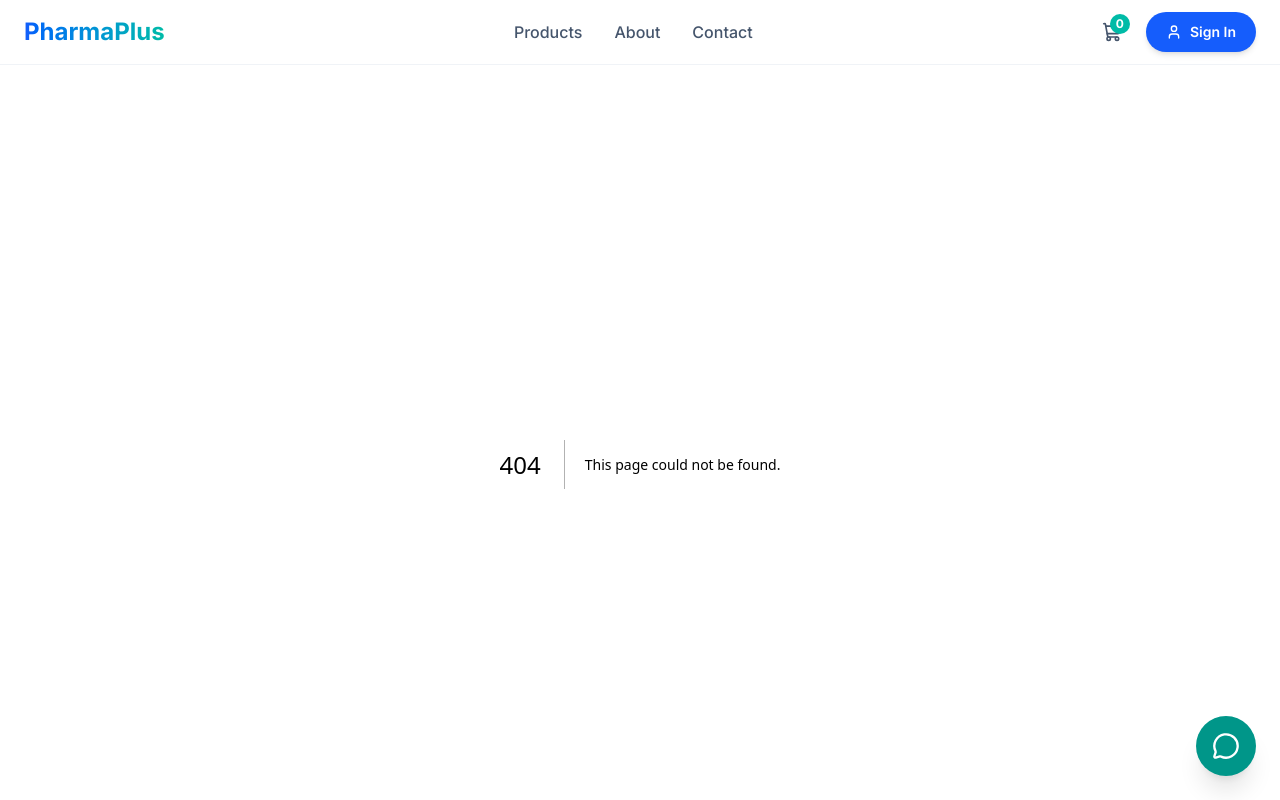
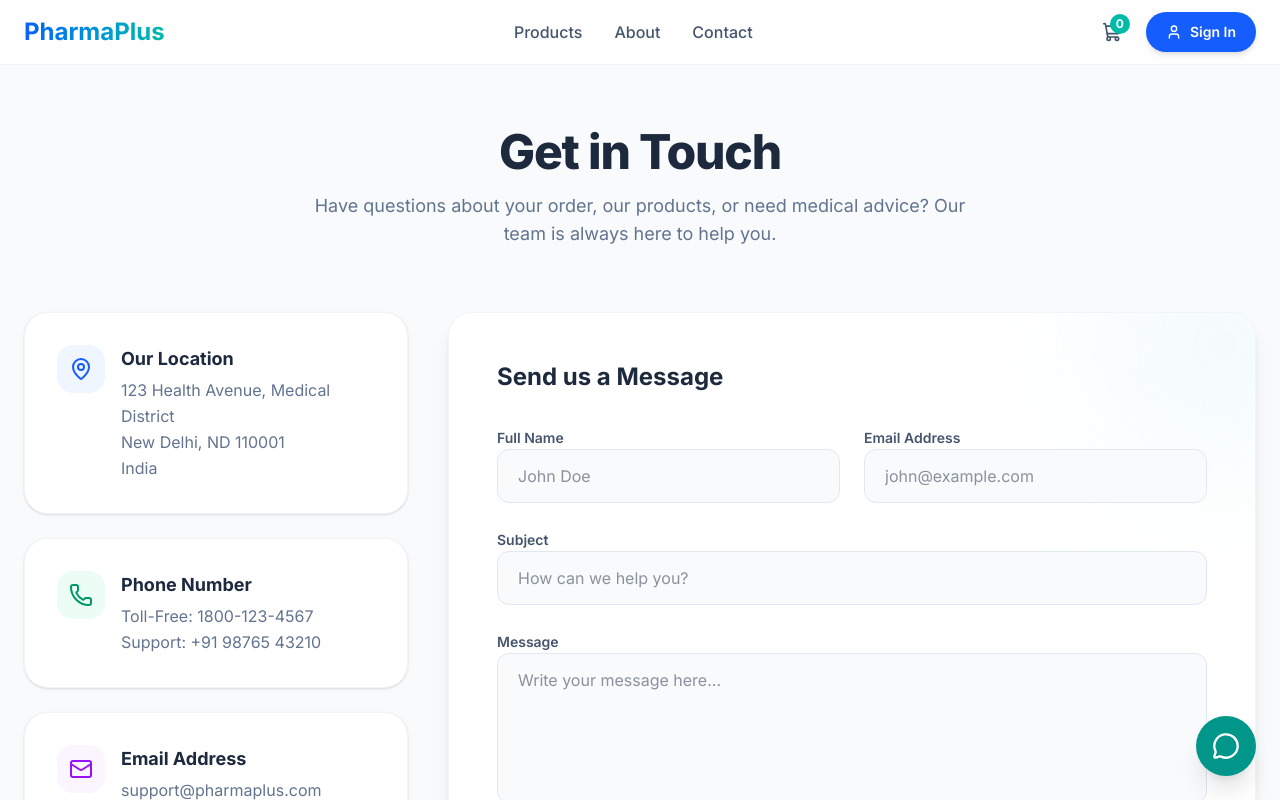
Before and after one commit to harshrana9781/Pharma, a Next.js app in the folder frontend/: page /contact in a window 1280 px wide. Before the commit this address had no page. Shown: the top 800 px of the page. Built offline with nearby package versions, Linux system fonts and the light colour scheme.

Commit message:
Add modern Contact page with functional UI

```diff
--- /dev/null
+++ b/frontend/src/app/contact/page.tsx
@@ -0,0 +1,140 @@
+'use client';
+
+import { Mail, MapPin, Phone, Send } from 'lucide-react';
+import toast from 'react-hot-toast';
+
+export default function ContactPage() {
+  const handleSubmit = (e: React.FormEvent) => {
+    e.preventDefault();
+    toast.success('Your message has been sent successfully! We will get back to you soon.');
+    // Normally you'd send this data to an API route here
+  };
+
+  return (
+    <div className="bg-slate-50 min-h-screen py-16">
+      <div className="max-w-7xl mx-auto px-6">
+
+        <div className="text-center mb-16">
+          <h1 className="text-4xl md:text-5xl font-extrabold text-slate-800 mb-4 tracking-tight">
+            Get in Touch
+          </h1>
+          <p className="text-lg text-slate-500 max-w-2xl mx-auto">
+            Have questions about your order, our products, or need medical advice? Our team is always here to help you.
+          </p>
+        </div>
+
+        <div className="grid grid-cols-1 lg:grid-cols-3 gap-10">
+
+          {/* Contact Information Cards */}
+          <div className="lg:col-span-1 space-y-6">
+            <div className="bg-white p-8 rounded-3xl shadow-sm border border-slate-100 flex items-start gap-4">
+              <div className="w-12 h-12 bg-blue-50 text-blue-600 rounded-2xl flex items-center justify-center flex-shrink-0">
+                <MapPin className="w-6 h-6" />
+              </div>
+              <div>
+                <h3 className="font-bold text-slate-800 text-lg mb-1">Our Location</h3>
+                <p className="text-slate-500 leading-relaxed">
+                  123 Health Avenue, Medical District<br />
+                  New Delhi, ND 110001<br />
+                  India
+                </p>
+              </div>
+            </div>
+
+            <div className="bg-white p-8 rounded-3xl shadow-sm border border-slate-100 flex items-start gap-4">
+              <div className="w-12 h-12 bg-emerald-50 text-emerald-600 rounded-2xl flex items-center justify-center flex-shrink-0">
+                <Phone className="w-6 h-6" />
+              </div>
+              <div>
+                <h3 className="font-bold text-slate-800 text-lg mb-1">Phone Number</h3>
+                <p className="text-slate-500 leading-relaxed">
+                  Toll-Free: 1800-123-4567<br />
+                  Support: +91 98765 43210
+                </p>
+              </div>
+            </div>
+
+            <div className="bg-white p-8 rounded-3xl shadow-sm border border-slate-100 flex items-start gap-4">
+              <div className="w-12 h-12 bg-purple-50 text-purple-600 rounded-2xl flex items-center justify-center flex-shrink-0">
+                <Mail className="w-6 h-6" />
+              </div>
+              <div>
+                <h3 className="font-bold text-slate-800 text-lg mb-1">Email Address</h3>
+                <p className="text-slate-500 leading-relaxed">
+                  support@pharmaplus.com<br />
+                  info@pharmaplus.com
+                </p>
+              </div>
+            </div>
+          </div>
+
+          {/* Contact Form */}
+          <div className="lg:col-span-2 bg-white p-8 md:p-12 rounded-3xl shadow-lg border border-slate-100 relative overflow-hidden">
+            {/* Decorative background element */}
+            <div className="absolute -top-24 -right-24 w-64 h-64 bg-gradient-to-br from-blue-50 to-teal-50 rounded-full blur-3xl opacity-70 z-0"></div>
+
+            <div className="relative z-10">
+              <h2 className="text-2xl font-bold text-slate-800 mb-8">Send us a Message</h2>
+
+              <form onSubmit={handleSubmit} className="space-y-6">
+                <div className="grid grid-cols-1 md:grid-cols-2 gap-6">
+                  <div className="space-y-2">
+                    <label htmlFor="name" className="text-sm font-semibold text-slate-600">Full Name</label>
+                    <input
+                      type="text"
+                      id="name"
+                      required
+                      className="w-full bg-slate-50 border border-slate-200 text-slate-800 px-5 py-3.5 rounded-xl focus:outline-none focus:ring-2 focus:ring-blue-500 focus:bg-white transition-all"
+                      placeholder="John Doe"
+                    />
+                  </div>
+                  <div className="space-y-2">
+                    <label htmlFor="email" className="text-sm font-semibold text-slate-600">Email Address</label>
+                    <input
+                      type="email"
+                      id="email"
+                      required
+                      className="w-full bg-slate-50 border border-slate-200 text-slate-800 px-5 py-3.5 rounded-xl focus:outline-none focus:ring-2 focus:ring-blue-500 focus:bg-white transition-all"
+                      placeholder="john@example.com"
+                    />
+                  </div>
+                </div>
+
+                <div className="space-y-2">
+                  <label htmlFor="subject" className="text-sm font-semibold text-slate-600">Subject</label>
+                  <input
+                    type="text"
+                    id="subject"
+                    required
+                    className="w-full bg-slate-50 border border-slate-200 text-slate-800 px-5 py-3.5 rounded-xl focus:outline-none focus:ring-2 focus:ring-blue-500 focus:bg-white transition-all"
+                    placeholder="How can we help you?"
+                  />
+                </div>
+
+                <div className="space-y-2">
+                  <label htmlFor="message" className="text-sm font-semibold text-slate-600">Message</label>
+                  <textarea
+                    id="message"
+                    required
+                    rows={5}
+                    className="w-full bg-slate-50 border border-slate-200 text-slate-800 px-5 py-3.5 rounded-xl focus:outline-none focus:ring-2 focus:ring-blue-500 focus:bg-white transition-all resize-none"
+                    placeholder="Write your message here..."
+                  ></textarea>
+                </div>
+
+                <button
+                  type="submit"
+                  className="bg-blue-600 text-white px-8 py-4 rounded-xl font-bold hover:bg-blue-700 transition-colors shadow-lg shadow-blue-600/20 flex items-center gap-2"
+                >
+                  <Send className="w-5 h-5" />
+                  Send Message
+                </button>
+              </form>
+            </div>
+          </div>
+
+        </div>
+      </div>
+    </div>
+  );
+}
```
